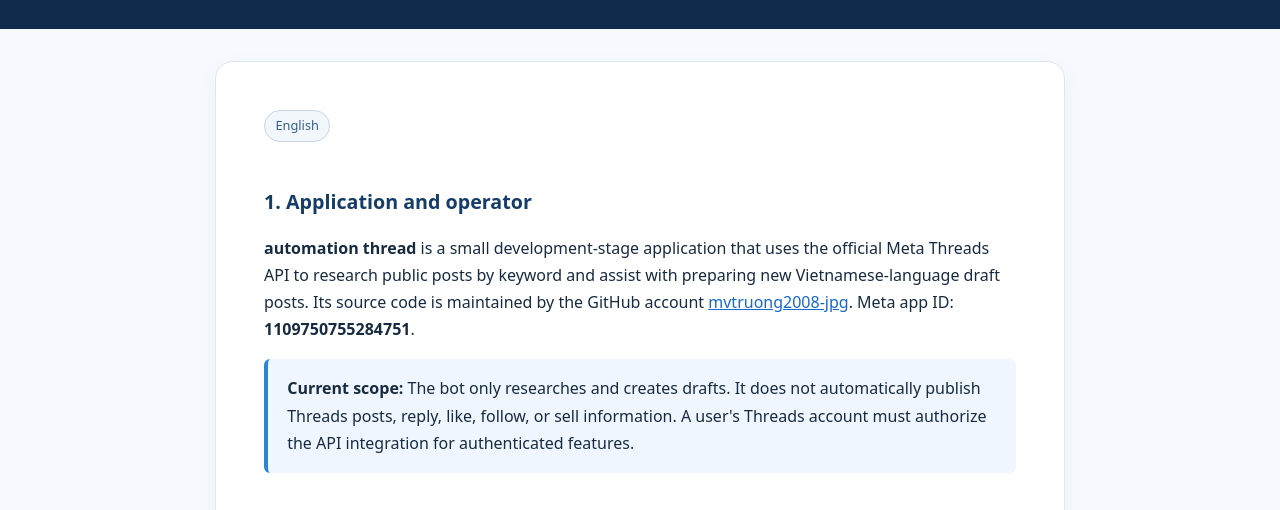
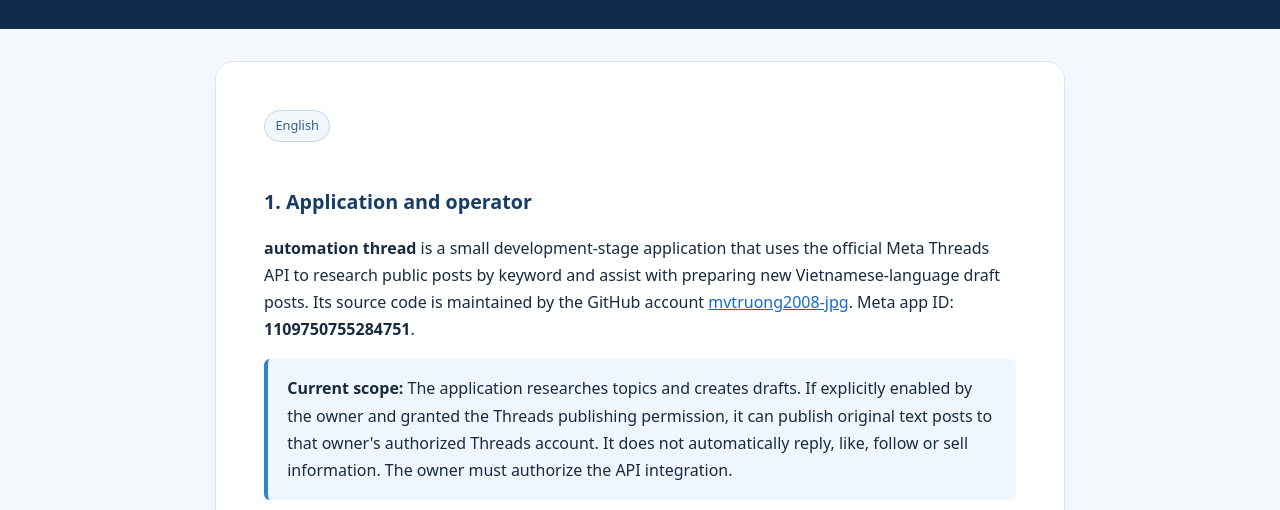
Before and after one commit to mvtruong2008-jpg/binance-square-ai-bot, a plain HTML site: page docs/privacy-policy/index.html in a window 1280 px wide. Shown: the part 215-725 px from the top of the page. Drawn offline with Linux system fonts and the light colour scheme.

Commit message:
Clarify owner-authorized text post publishing in English privacy policy

```diff
--- a/docs/privacy-policy/index.html
+++ b/docs/privacy-policy/index.html
@@ -16,7 +16,7 @@
 <section id="english" lang="en"><span class="lang">English</span>
 <h2>1. Application and operator</h2>
 <p><strong>automation thread</strong> is a small development-stage application that uses the official Meta Threads API to research public posts by keyword and assist with preparing new Vietnamese-language draft posts. Its source code is maintained by the GitHub account <a href="https://github.com/mvtruong2008-jpg">mvtruong2008-jpg</a>. Meta app ID: <strong>1109750755284751</strong>.</p>
-<p class="notice"><strong>Current scope:</strong> The bot only researches and creates drafts. It does not automatically publish Threads posts, reply, like, follow, or sell information. A user's Threads account must authorize the API integration for authenticated features.</p>
+<p class="notice"><strong>Current scope:</strong> The application researches topics and creates drafts. If explicitly enabled by the owner and granted the Threads publishing permission, it can publish original text posts to that owner's authorized Threads account. It does not automatically reply, like, follow or sell information. The owner must authorize the API integration.</p>
 <h2>2. Information used</h2>
 <ul>
 <li><strong>Authorized Threads account:</strong> Threads user ID, username, authorization status, and the access token required to request API data.</li>
```
